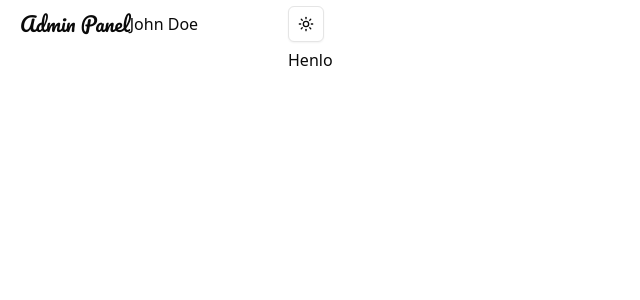
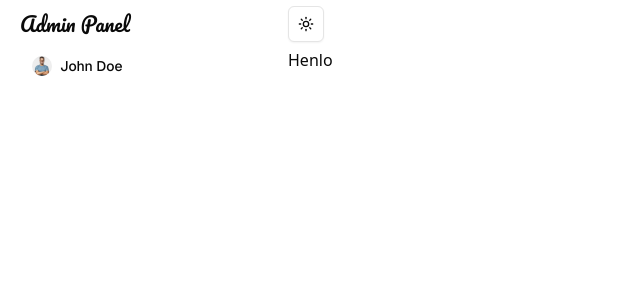
Before and after one commit to max-fletcher/next-boilerplate, a Next.js app: page / in a window 1280 px wide. Shown: the top 300 px of the page, without its empty margins (0-640 px from the left). Built offline with nearby package versions, Linux system fonts and the light colour scheme.

Commit message:
Added geist font

```diff
--- a/components/LeftSidebar.tsx
+++ b/components/LeftSidebar.tsx
@@ -1,11 +1,22 @@
 import { User } from "@/types/User.types"
 import Logo from "./navbar/Logo"
+import Image from "next/image"
+
+import { geist } from "@/lib/fonts/fonts"
+import { cn } from "@/lib/utils"
 
 const LeftSidebar = ({user}: {user: User}) => {
   return (
-    <div className="min-w-72 w-1/4 h-12 flex items-center">
-        <Logo text="Admin Panel" />
-        {user.name}
+    <div className="min-w-72 w-1/4">
+      <div className="h-12 flex items-center">
+          <Logo text="Admin Panel" />
+      </div>
+      <div className="mx-5 dark:bg-[#1F2937] h-9 flex items-center px-3">
+          <Image className="rounded-full aspect-square object-cover" src="/profile.png" width={20} height={20} alt="menu-icon" />
+          <div className={cn('ms-2 font-medium text-sm', geist.className)}>
+            {user.name}
+          </div>
+        </div>
     </div>
   )
 }
--- a/components/navbar/Logo.tsx
+++ b/components/navbar/Logo.tsx
@@ -1,4 +1,4 @@
-import { pacifico } from "@/lib/fonts"
+import { pacifico } from "@/lib/fonts/fonts"
 import { cn } from "@/lib/utils"
 
 const Logo = ({ text } : {text: string}) => {
--- a/lib/fonts.ts
+++ b/lib/fonts/fonts.ts
@@ -1,6 +1,12 @@
 import { Pacifico } from "next/font/google";
+import localFont from "next/font/local"
+
 
 export const pacifico = Pacifico({
   subsets: ['latin'],
   weight: '400',
 })
+
+export const geist = localFont({
+  src: "./geist-font.ttf"
+})
```
Also changed, not shown: lib/fonts/geist-font.ttf (added).
